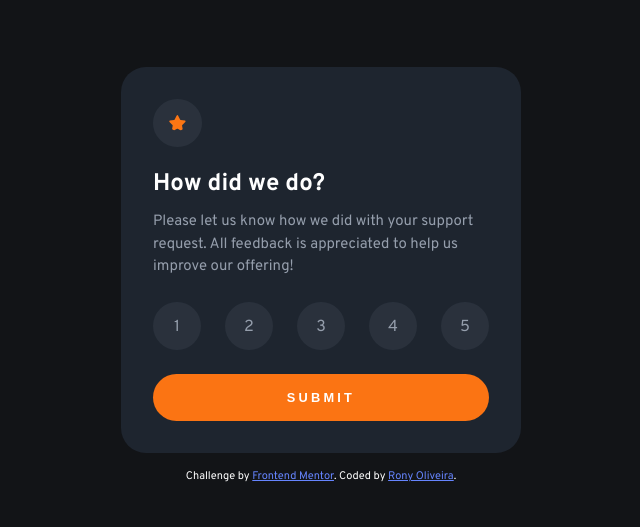
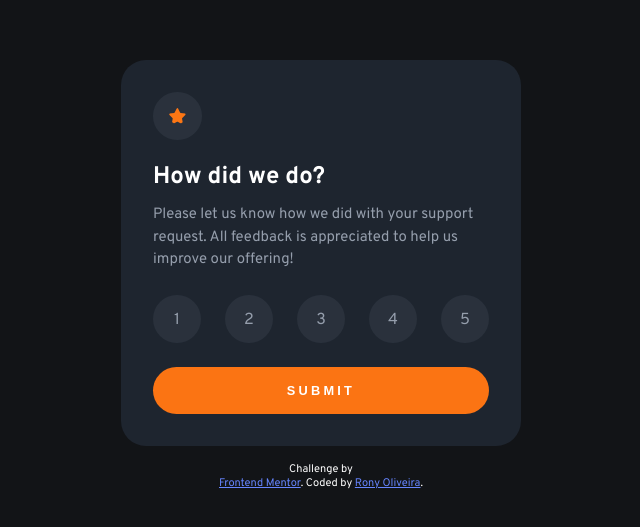
Before and after one commit to OliveiraRony/interactive-rating-component-main, a plain HTML site: page index.html in a window 1280 px wide. Shown: the part 125-652 px from the top of the page, without its empty margins (319-959 px from the left). Drawn offline with Linux system fonts and the light colour scheme.

Commit message:
Update index.html

```diff
--- a/index.html
+++ b/index.html
@@ -51,7 +51,7 @@
     </div>
 
     <div class="attribution">
-      Challenge by
+      <p>Challenge by</p>
       <a href="https://www.frontendmentor.io?ref=challenge" target="_blank"
         >Frontend Mentor</a
       >. Coded by <a href="#">Rony Oliveira</a>.
```
